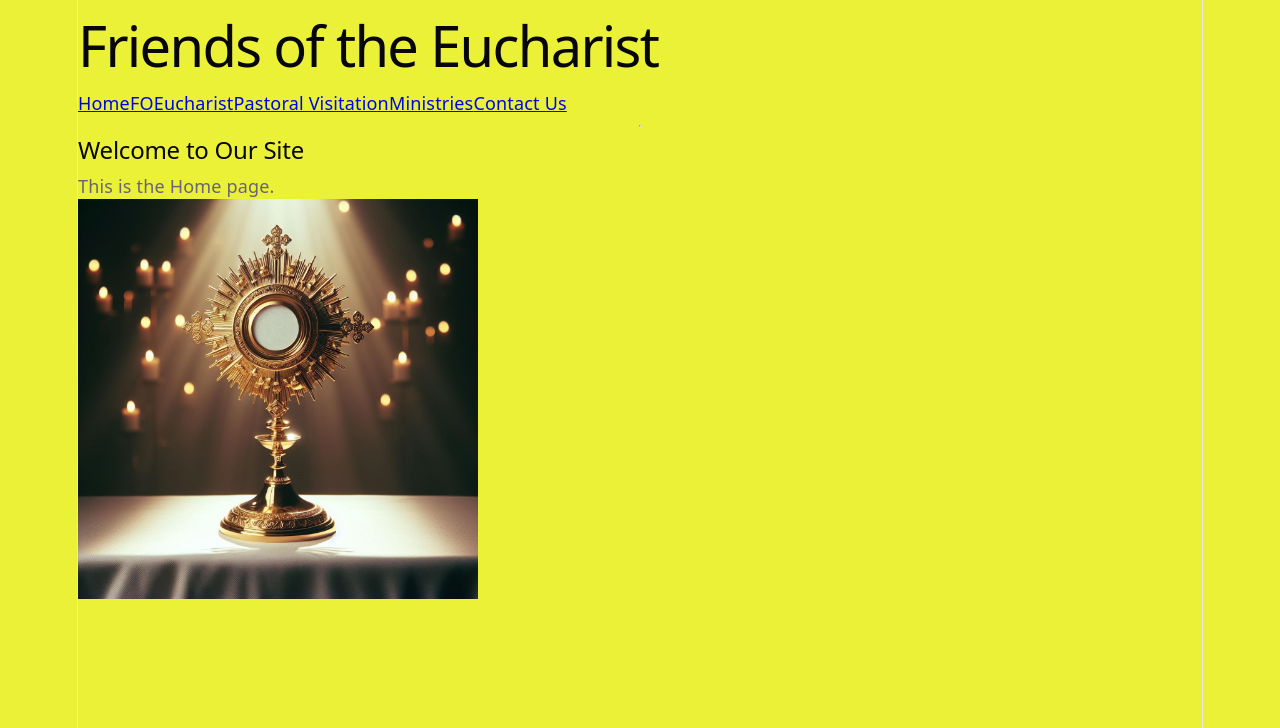
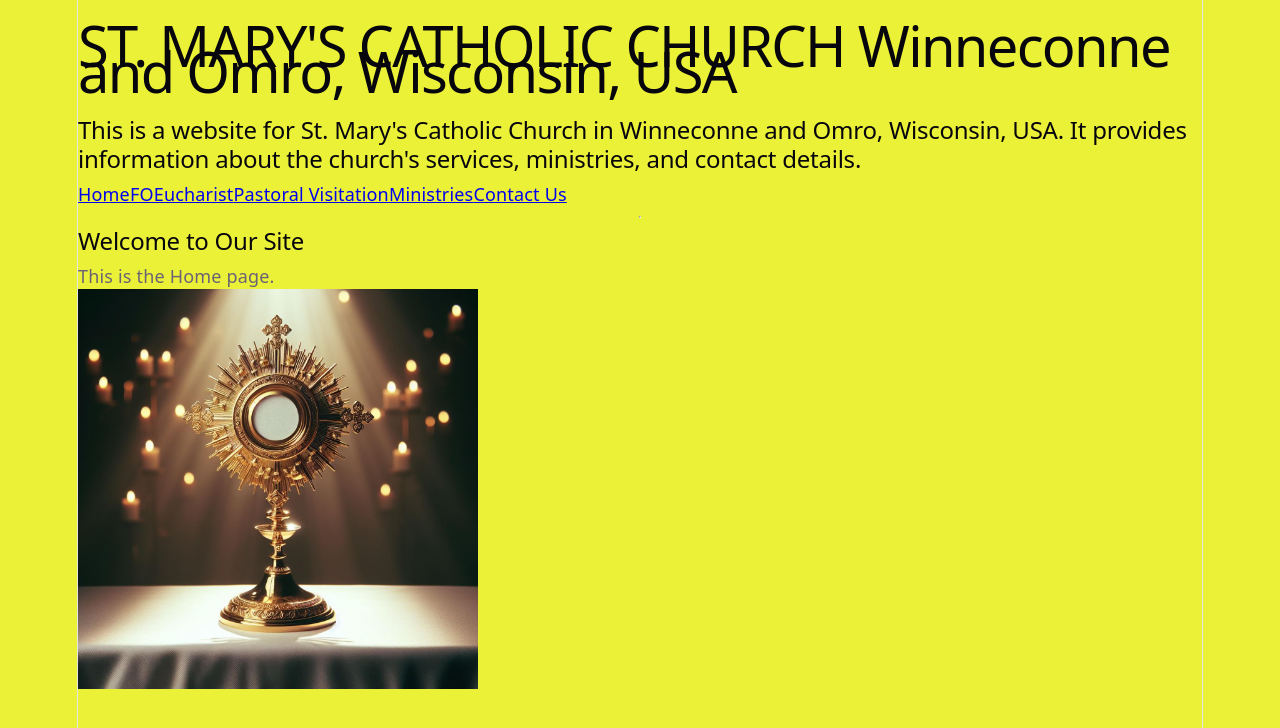
Before and after one commit to Obias090381/My-Website, a React (Vite) app in the folder Website/: page / in a window 1280 px wide. Shown: the top 728 px of the page. Built offline with nearby package versions, Linux system fonts and the light colour scheme.

Commit message:
commit 1a2b3c4d5e6f7g8h9i0j

```diff
--- a/Website/src/App.jsx
+++ b/Website/src/App.jsx
@@ -9,7 +9,14 @@ import Ministries from "./Pages/Ministries";
 function App() {
   return (
     <BrowserRouter>
-      <h1>Friends of the Eucharist</h1>
+      <h1>ST. MARY'S CATHOLIC CHURCH
+          Winneconne and Omro, Wisconsin,
+          USA
+      </h1>
+
+      <h2>This is a website for St. Mary's Catholic Church in Winneconne and Omro, Wisconsin, USA.
+          It provides information about the church's services, ministries, and contact details.</h2>
+
 
       <nav>
         <Link to="/">Home</Link>
```
